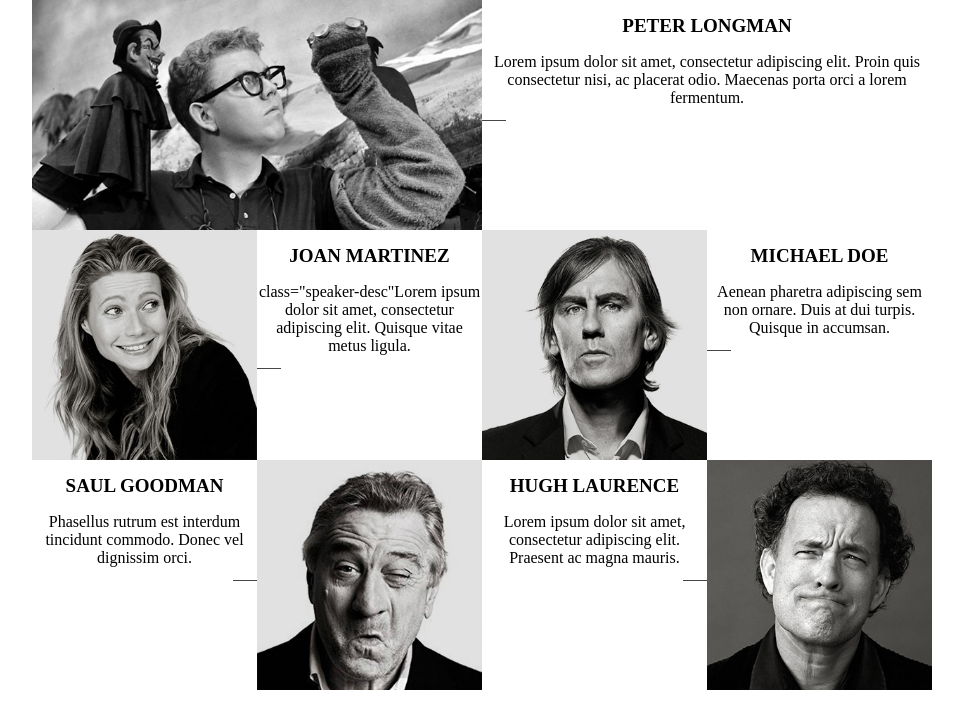
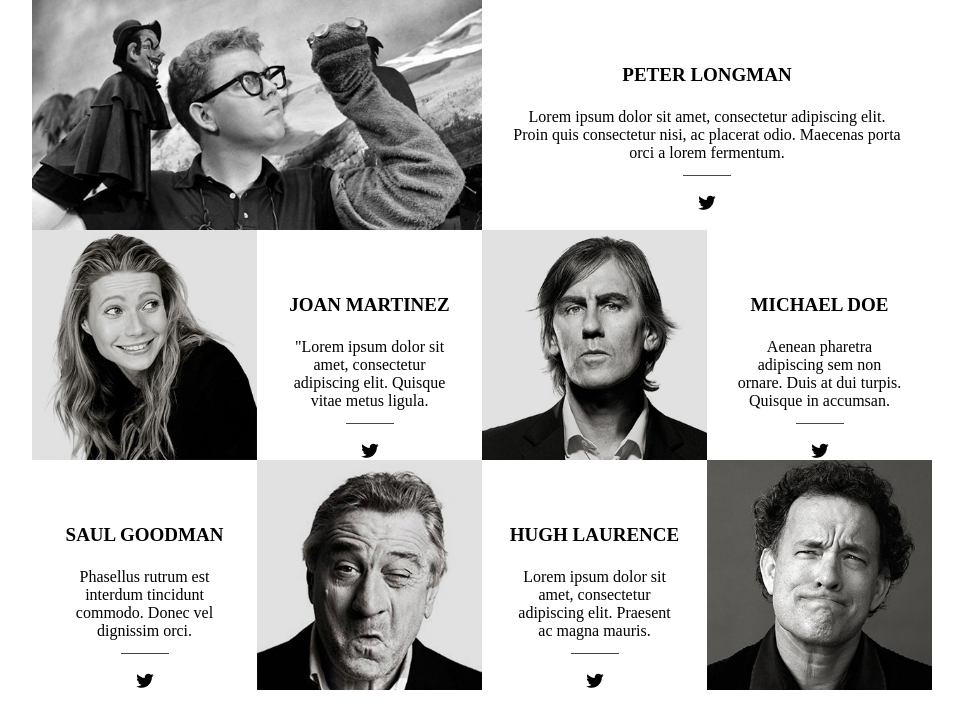
Before and after one commit to hyejeongkangyou/Homework, a plain HTML site: page HOMEWORK(20160704)/index.html in a window 1280 px wide. Shown: the whole page, without its empty margins (158-1121 px from the left). Drawn offline with Linux system fonts and the light colour scheme.

Commit message:
revision

```diff
--- a/HOMEWORK(20160704)/css/stylesheet.css
+++ b/HOMEWORK(20160704)/css/stylesheet.css
@@ -13,37 +13,37 @@ body{
 	margin-bottom: 0;
 }
 
+.speaker{
+	float:left;
+	width:100%;
+	text-align: center;
+	font-color:#464646;
+}
+
+.speaker:hover{
+	background: #fff2e2;
+}
+
 .speaker-photo{
 	float:left;
 	width:50%;
 	height:auto;
 }
 
-.speaker{
-	float:left;
-	width:100%;
-	text-align:center;
-	font-color:#464646;
-}
-
-.speaker:hover{
-	background: ##fff2e2;
-}
-
 .speaker-bio{
-	/*overflow:hidden;*/
+	overflow:hidden;
 }
 
 .speaker-name{
 	font-family:"Montserrat";
 	font-size:19px;
 	line-height:1.1;
-	margin-top:3.44em
+	margin-top:3.44em;
 	margin-bottom: 1.13em;
 }
 
 .speaker-desc{
-	padding-left:1.88em
+	padding-left:1.88em;
 	padding-right: 1.88em;
 
 }
@@ -59,6 +59,17 @@ body{
 	margin-right:auto;
 }
 
+.speaker-bio a {
+	display:block;
+	width:1.25em;
+	height:1.25em;
+	margin-left: auto;
+	margin-right: auto;
+	background: url("../images/icon-twitter.svg") no-repeat;
+	background-size: contain;
+}
+
+
 .layout-half{
 	width:50%;
 }
@@ -68,7 +79,7 @@ body{
 }
 
 .clearfix::after{
-	content:'';
-	display:block;
-	clear:both;
+	content: '';
+	display: block;
+	clear: both;
 }
--- a/HOMEWORK(20160704)/index.html
+++ b/HOMEWORK(20160704)/index.html
@@ -4,7 +4,6 @@
 	<meta http-equiv="X-UA-Compatible" content="IE=Edge">
 	<meta charset="UTF-8">
 	<title>Float test</title>
-	<link rel="stylesheet" href="../resources/reset.css">
 	<link rel="stylesheet" href="css/stylesheet.css">
 </head>
 <body>
@@ -14,6 +13,7 @@
 		<div class="speaker-bio">
 			<h2 class="speaker-name">PETER LONGMAN</h2>
 			<p class="speaker-desc">Lorem ipsum dolor sit amet, consectetur adipiscing elit. Proin quis consectetur nisi, ac placerat odio. Maecenas porta orci a lorem fermentum.</p>
+			<a href="" aria-label="Go to Speaker's Twitter"></a>
 		</div>
 	</div>
 
@@ -21,7 +21,8 @@
 		<img src="images/speaker_2.jpg" alt="" width="320" height="327" class="speaker-photo">
 		<div class="speaker-bio">
 			<h2 class="speaker-name">JOAN MARTINEZ</h2>
-			<p class="speaker-desc">class="speaker-desc"Lorem ipsum dolor sit amet, consectetur adipiscing elit. Quisque vitae metus ligula.</p>
+			<p class="speaker-desc">"Lorem ipsum dolor sit amet, consectetur adipiscing elit. Quisque vitae metus ligula.</p>
+			<a href="" aria-label="Go to Speaker's Twitter"></a>
 		</div>
 	</div>
 
@@ -31,6 +32,7 @@
 		<div class="speaker-bio">
 			<h2 class="speaker-name">MICHAEL DOE</h2>
 			<p class="speaker-desc">Aenean pharetra adipiscing sem non ornare. Duis at dui turpis. Quisque in accumsan.</p>
+			<a href="" aria-label="Go to Speaker's Twitter"></a>
 		</div>
 	</div>
 
@@ -39,6 +41,7 @@
 		<div class="speaker-bio">
 			<h2 class="speaker-name">SAUL GOODMAN</h2>
 			<p class="speaker-desc">Phasellus rutrum est interdum tincidunt commodo. Donec vel dignissim orci.</p>
+			<a href="" aria-label="Go to Speaker's Twitter"></a>
 		</div>
 	</div>
 
@@ -47,6 +50,7 @@
 		<div class="speaker-bio">
 			<h2 class="speaker-name">HUGH LAURENCE</h2>
 			<p class="speaker-desc">Lorem ipsum dolor sit amet, consectetur adipiscing elit. Praesent ac magna mauris.</p>
+			<a href="" aria-label="Go to Speaker's Twitter"></a>
 		</div>
 	</div>
 
```
